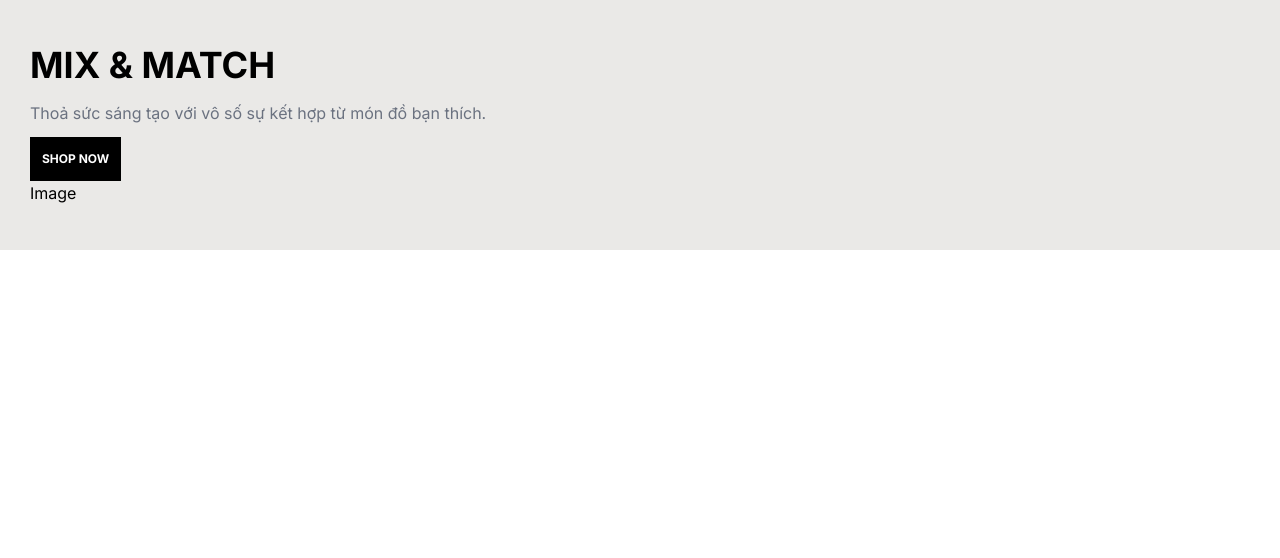
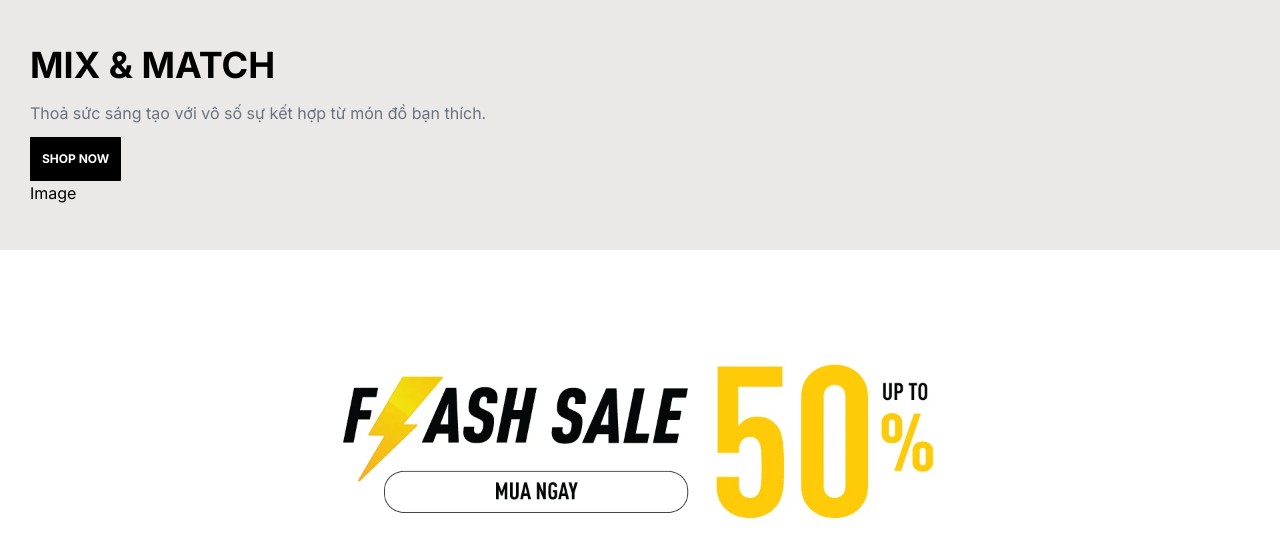
Before and after one commit to BDucky/couple-tx, a Next.js app: page / in a window 1280 px wide. Shown: the top 558 px of the page. Built offline with nearby package versions, Linux system fonts and the light colour scheme.

Commit message:
Flash sale

```diff
--- a/app/page.tsx
+++ b/app/page.tsx
@@ -1,17 +1,12 @@
+import { FlashSale, MixandMatch } from "@/module/Home";
+
 export default function Home() {
   return (
     <div>
       {/* MIX & MATCH */}
-      <div className="container py-[45px] px-[30px] text-left bg-grayE">
-        <h1 className="mb-4 text-4xl font-bold">MIX & MATCH</h1>
-        <p className="mb-3 text-gray-500">
-          Thoả sức sáng tạo với vô số sự kết hợp từ món đồ bạn thích.
-        </p>
-        <button className="py-[13px] px-[12px] bg-black text-white text-[12px] font-bold">
-          SHOP NOW
-        </button>
-        <div className="grid grid-cols-4">Image</div>
-      </div>
+      <MixandMatch></MixandMatch>
+      {/* Flash Sale */}
+      <FlashSale></FlashSale>
     </div>
   );
 }
--- /dev/null
+++ b/module/Home/FlashSale.tsx
@@ -0,0 +1,17 @@
+"use client";
+import Image from "next/image";
+
+const FlashSale = () => {
+  return (
+    <div className="py-[90px] container">
+      <Image
+        width={1440}
+        height={225}
+        src="/image/flash_sale.webp"
+        alt="flash_sale"
+      />
+    </div>
+  );
+};
+
+export default FlashSale;
--- /dev/null
+++ b/module/Home/MixAndMatch.tsx
@@ -0,0 +1,16 @@
+const MixandMatch = () => {
+  return (
+    <div className="container py-[45px] px-[30px] text-left bg-grayE">
+      <h1 className="mb-4 text-4xl font-bold">MIX & MATCH</h1>
+      <p className="mb-3 text-gray-500">
+        Thoả sức sáng tạo với vô số sự kết hợp từ món đồ bạn thích.
+      </p>
+      <button className="py-[13px] px-[12px] bg-black text-white text-[12px] font-bold">
+        SHOP NOW
+      </button>
+      <div className="grid grid-cols-4">Image</div>
+    </div>
+  );
+};
+
+export default MixandMatch;
--- /dev/null
+++ b/module/Home/index.ts
@@ -0,0 +1,4 @@
+import MixandMatch from "./MixAndMatch";
+import FlashSale from "./FlashSale";
+
+export { MixandMatch, FlashSale };
--- a/tailwind.config.js
+++ b/tailwind.config.js
@@ -3,6 +3,7 @@ module.exports = {
   content: [
     "./pages/**/*.{js,ts,jsx,tsx,mdx}",
     "./components/**/*.{js,ts,jsx,tsx,mdx}",
+    "./module/**/*.{js,ts,jsx,tsx,mdx}",
     "./app/**/*.{js,ts,jsx,tsx,mdx}",
   ],
   theme: {
```
Also changed, not shown: public/image/flash_sale.webp (added).
